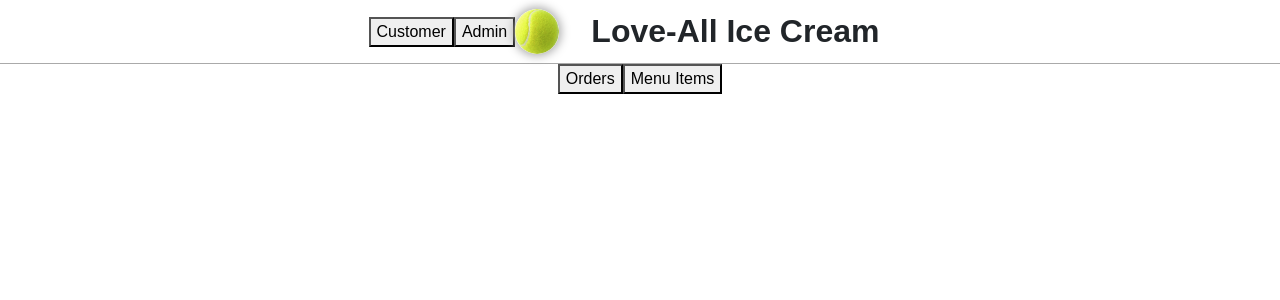
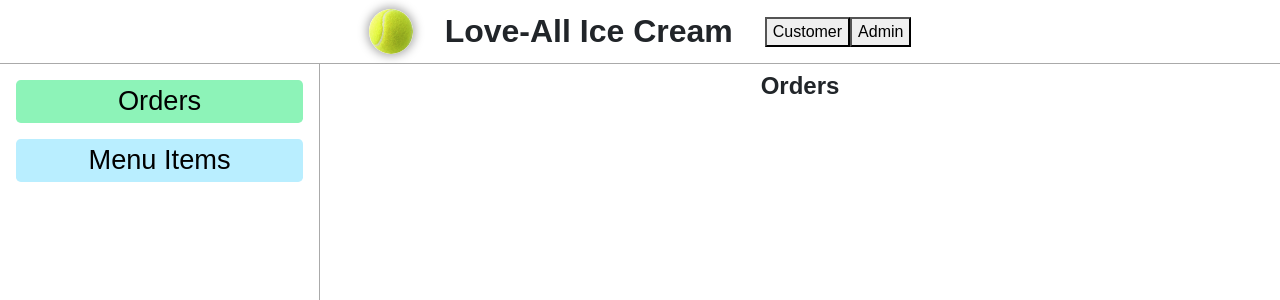
Before and after one commit to willbraun/django-restaurant-api, a React (Create React App) app in the folder frontend/react-restaurant-app/: page / in a window 1280 px wide. Both pictures are taken after a click on the button "Admin". Shown: the top 300 px of the page. Built offline with nearby package versions, Linux system fonts and the light colour scheme; no server answers; a web font is replaced by a local one.

Commit message:
added orders and menu items options to admin view and you can toggle between them

```diff
--- a/frontend/react-restaurant-app/src/App.css
+++ b/frontend/react-restaurant-app/src/App.css
@@ -3,8 +3,12 @@
 :root {
 	--header-height: 4rem;
 	--order-width: 24rem;
+	--admin-sidebar-width: 20rem;
 	--border: 1px solid #aaa;
 	--transition-time: 0.3s;
+	--menu-item-color: rgb(185, 238, 255);
+	--order-item-color: rgb(230, 192, 255);
+	--checkout-color: rgb(141, 243, 184);
 }
 
 * {
@@ -62,8 +66,14 @@
 }
 
 h2 {
+	position: sticky;
+	top: 0;
+	background-color: #fff;
+	z-index: 10;
+	padding: 0.5rem;
 	font-size: 1.5rem;
 	font-weight: 700;
+	width: 100%;
 }
 
 .menu-list-box {
@@ -86,17 +96,17 @@
 	transition: var(--transition-time);
 }
 
-.menu-list-box h2, .order-box h2 {
+/* .menu-list-box h2, .order-box h2 {
 	position: sticky;
 	top: 0;
 	background-color: #fff;
 	z-index: 10;
 	padding: 0.5rem;
-}
+} */
 
 .menu-item {
 	position: relative;
-	background-color: rgb(185, 238, 255);
+	background-color: var(--menu-item-color);
 	display: flex;
 	height: 13rem;
 	width: 100%;
@@ -161,7 +171,7 @@
 	border-radius: 0.7rem;
 	box-shadow: 0 2px 5px 2px #ddd;
 	text-align: left;
-	background-color: rgb(230, 192, 255);
+	background-color: var(--order-item-color);
 }
 
 .order-item p {
@@ -223,7 +233,7 @@
 	right: 1.2rem;
 	width: calc(var(--order-width) - 2.4rem);
 	padding: 0.8rem;
-	background-color: rgb(141, 243, 184);
+	background-color: var(--checkout-color);
 	border-radius: 0.7rem;
 	transition: var(--transition-time);
 }
@@ -252,6 +262,37 @@
 
 .checkout:hover {
 	background-color: rgb(119, 222, 119);
+}
+
+.admin-sidebar {
+	position: absolute;
+	left: 0;
+	height: 100%;
+	width: 20rem;
+	display: flex;
+	flex-direction: column;
+	border-right: var(--border);
+}
+
+.admin-sidebar > button {
+	margin: 1rem 1rem 0;
+	border: none;
+	border-radius: 0.3rem;
+	font-size: 1.7rem;
+}
+
+.admin-orders-button {
+	background-color: var(--checkout-color);
+}
+
+.admin-menu-items-button {
+	background-color: var(--menu-item-color);
+}
+
+.admin-main {
+	position: absolute;
+	left: var(--admin-sidebar-width);
+	width: calc(100% - var(--admin-sidebar-width))
 }
 
 @media (max-width: 1100px) {
--- a/frontend/react-restaurant-app/src/App.js
+++ b/frontend/react-restaurant-app/src/App.js
@@ -89,10 +89,10 @@
 
 	const header = (
 		<header>
+			<img src={tennisBall} alt="tennis ball" />
+			<h1>Love-All Ice Cream</h1>
 			<button type="button" onClick={() => setAdminView(false)}>Customer</button>
 			<button type="button" onClick={() => setAdminView(true)}>Admin</button>
-			<img src={tennisBall} alt="tennis ball" />
-			<h1>Love-All Ice Cream</h1>
 			<button className="cart-button" onClick={() => toggleOrderMobile()}>
 				<img className="cart-icon" src={cartIcon} alt="cart icon" />
 				<p className="count">{totalQuantity}</p>
--- a/frontend/react-restaurant-app/src/components/Admin.js
+++ b/frontend/react-restaurant-app/src/components/Admin.js
@@ -1,14 +1,43 @@
+import { useState } from 'react'
+
 const Admin = () => {
+    const [adminPage, setAdminPage] = useState('orders')
 
+    const displayAdminPage = (page) => {
+        if (page === 'orders') {
+            return adminOrdersView;
+        }
+        else if (page === 'menu-items') {
+            return adminMenuItemsView;
+        }
+        else {
+            return (
+                <>Error</>
+            )
+        }
+
+    }
+
+    const adminOrdersView = (
+        <>
+            <h2>Orders</h2>
+        </>
+    )
+
+    const adminMenuItemsView = (
+        <>
+            <h2>Menu Items</h2>
+        </>
+    )
 
     return (
         <>
-            <aside>
-				<button type="button">Orders</button>
-				<button type="button">Menu Items</button>
+            <aside className="admin-sidebar">
+				<button type="button" className="admin-orders-button" onClick={() => setAdminPage('orders')}>Orders</button>
+				<button type="button" className="admin-menu-items-button" onClick={() => setAdminPage('menu-items')}>Menu Items</button>
 			</aside>
-			<main>
-
+			<main className="admin-main">
+                {displayAdminPage(adminPage)}
 			</main>
         </>
     )
```
